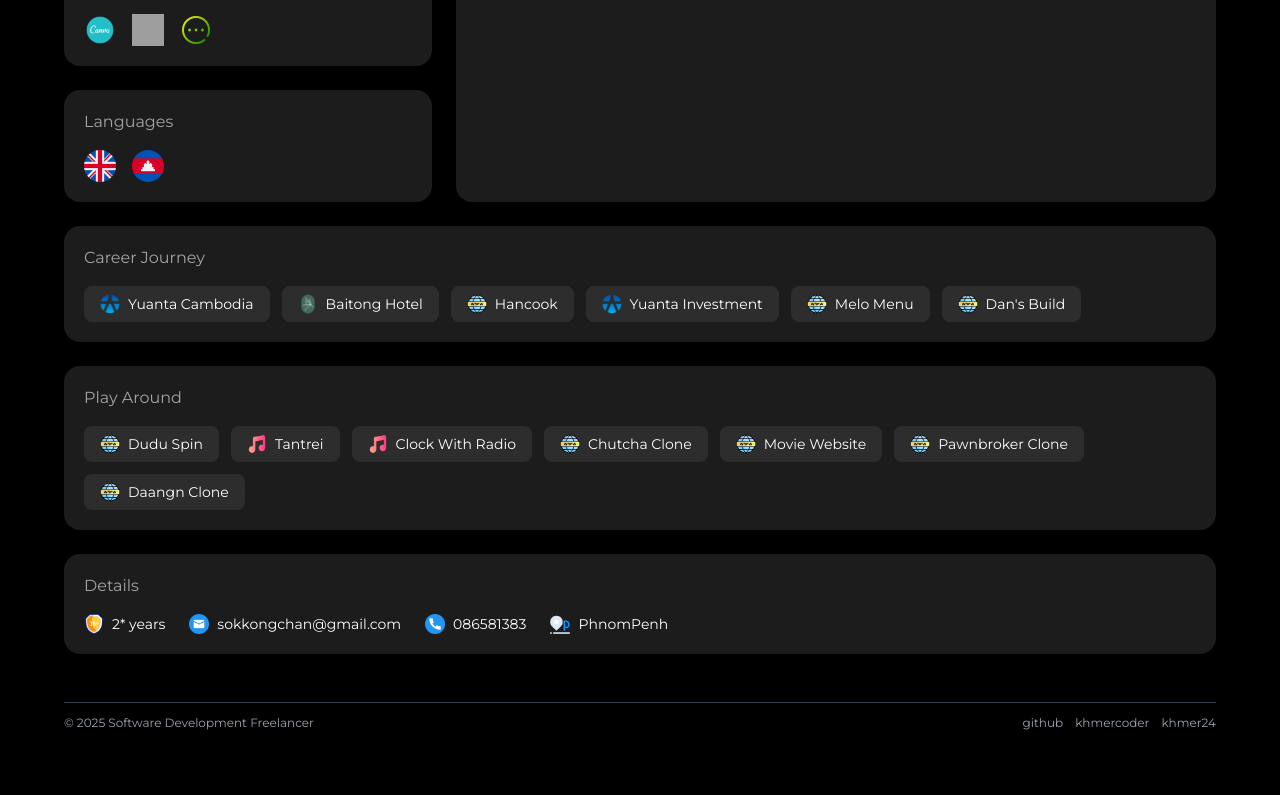
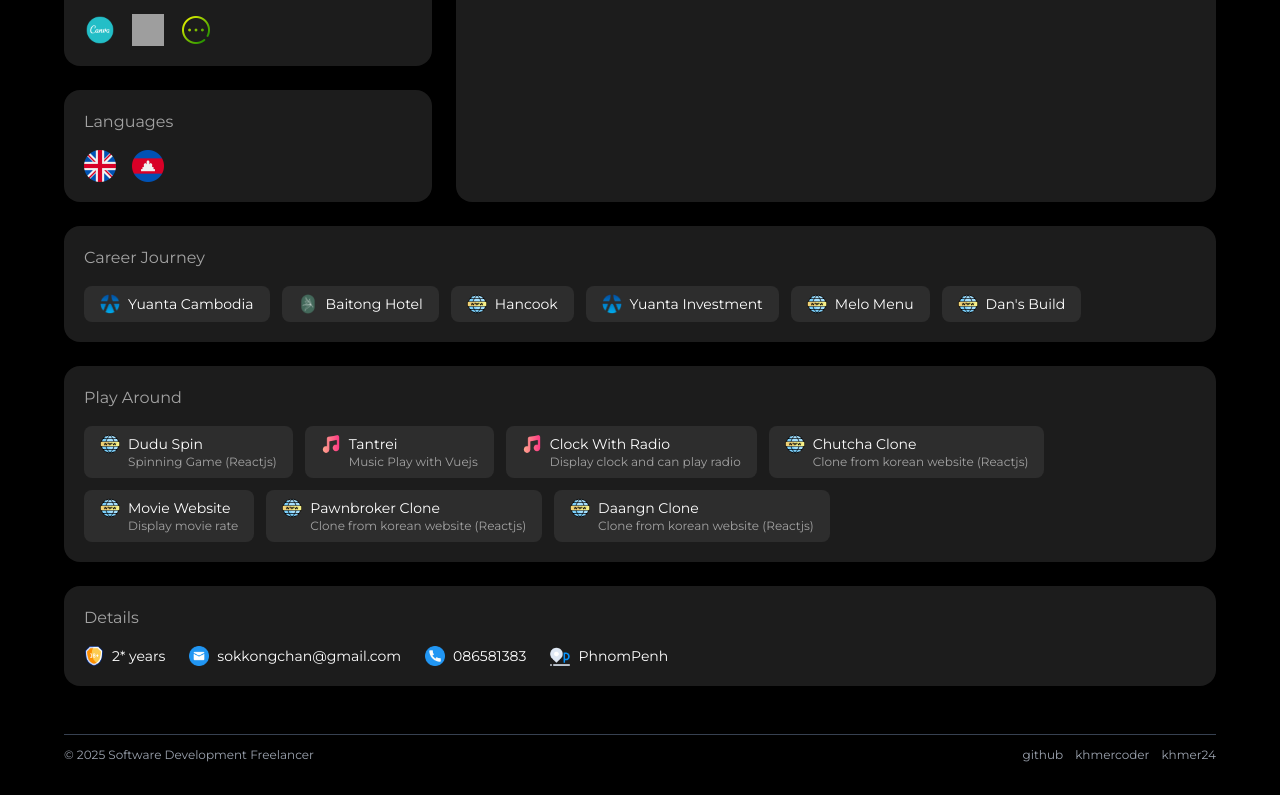
Before and after one commit to kong44/portfolio-dark, a React (Vite) app: page / in a window 1280 px wide. Shown: the part 1792-2587 px from the top of the page. Before the commit the page ends 2555 px from the top, so only its background shows below. Built offline with nearby package versions, Linux system fonts and the light colour scheme; grey boxes are pictures that could not be loaded.

Commit message:
add desction to describe play around

```diff
--- a/App.tsx
+++ b/App.tsx
@@ -261,10 +261,17 @@ const App: React.FC = () => {
                 key={item.name}
                 target="_blank"
                 rel="noopener noreferrer"
-                className="flex items-center gap-2 bg-tag text-white text-sm px-4 py-2 rounded-lg hover:bg-gray-700 transition-colors"
+                className="bg-tag text-white text-sm px-4 py-2 rounded-lg hover:bg-gray-700 transition-colors"
               >
+              <div className="flex items-center gap-2">
                 <img src={item.icon} className="w-5 h-5" />
                 <span>{item.name}</span>
+              </div>
+              <div className="flex items-center gap-2">
+                <span className="w-5"></span>
+                <span className="text-light-gray text-xs">{item.desc}</span>
+              </div>
+
               </a>
             ))}
           </div>
--- a/constants.ts
+++ b/constants.ts
@@ -1,5 +1,5 @@
 
-import { PersonalInfo, Interest, Experience, Education, Link, Detail, Service } from './types';
+import { PersonalInfo, Interest, Experience, Education, Link, Detail, Service, Play } from './types';
 import * as Icons from './components/Icons';
 import github from './assets/github.png';
 import javascript from './assets/javascript.png';
@@ -146,14 +146,14 @@ export const portfolioLinks: Link[] = [
     { name: "Melo Menu", url: "https://melo.hancook.food/", icon: www},
     { name: "Dan's Build", url: "https://www.dansbuild.com/", icon: www},
 ];
-export const playArounds: Link[] = [
-    { name: "Dudu Spin", url: "https://duduchoice.vercel.app", icon: www },
-    { name: "Tantrei", url: "https://music-steaming.vercel.app", icon: music},
-    { name: "Clock With Radio", url: "https://digital-clock-omega-dun.vercel.app", icon: music},
-    { name: "Chutcha Clone", url: "https://chutcha-clone.vercel.app", icon: www},
-    { name: "Movie Website", url: "https://moviesterkh.vercel.app", icon: www},
-    { name: "Pawnbroker Clone", url: "https://pawnbroker-site.vercel.app", icon: www},
-    { name: "Daangn Clone", url: "https://daangn-clone.vercel.app", icon: www},
+export const playArounds: Play[] = [
+    { name: "Dudu Spin", desc: "Spinning Game (Reactjs)", url: "https://duduchoice.vercel.app", icon: www },
+    { name: "Tantrei", desc: "Music Play with Vuejs", url: "https://music-steaming.vercel.app", icon: music},
+    { name: "Clock With Radio", desc: "Display clock and can play radio", url: "https://digital-clock-omega-dun.vercel.app", icon: music},
+    { name: "Chutcha Clone", desc: "Clone from korean website (Reactjs)", url: "https://chutcha-clone.vercel.app", icon: www},
+    { name: "Movie Website", desc: "Display movie rate", url: "https://moviesterkh.vercel.app", icon: www},
+    { name: "Pawnbroker Clone", desc: "Clone from korean website (Reactjs)", url: "https://pawnbroker-site.vercel.app", icon: www},
+    { name: "Daangn Clone", desc: "Clone from korean website (Reactjs)", url: "https://daangn-clone.vercel.app", icon: www},
 ];
 
 export const details: Detail[] = [
```
Also changed, not shown: types.ts (+7 -0 lines).
